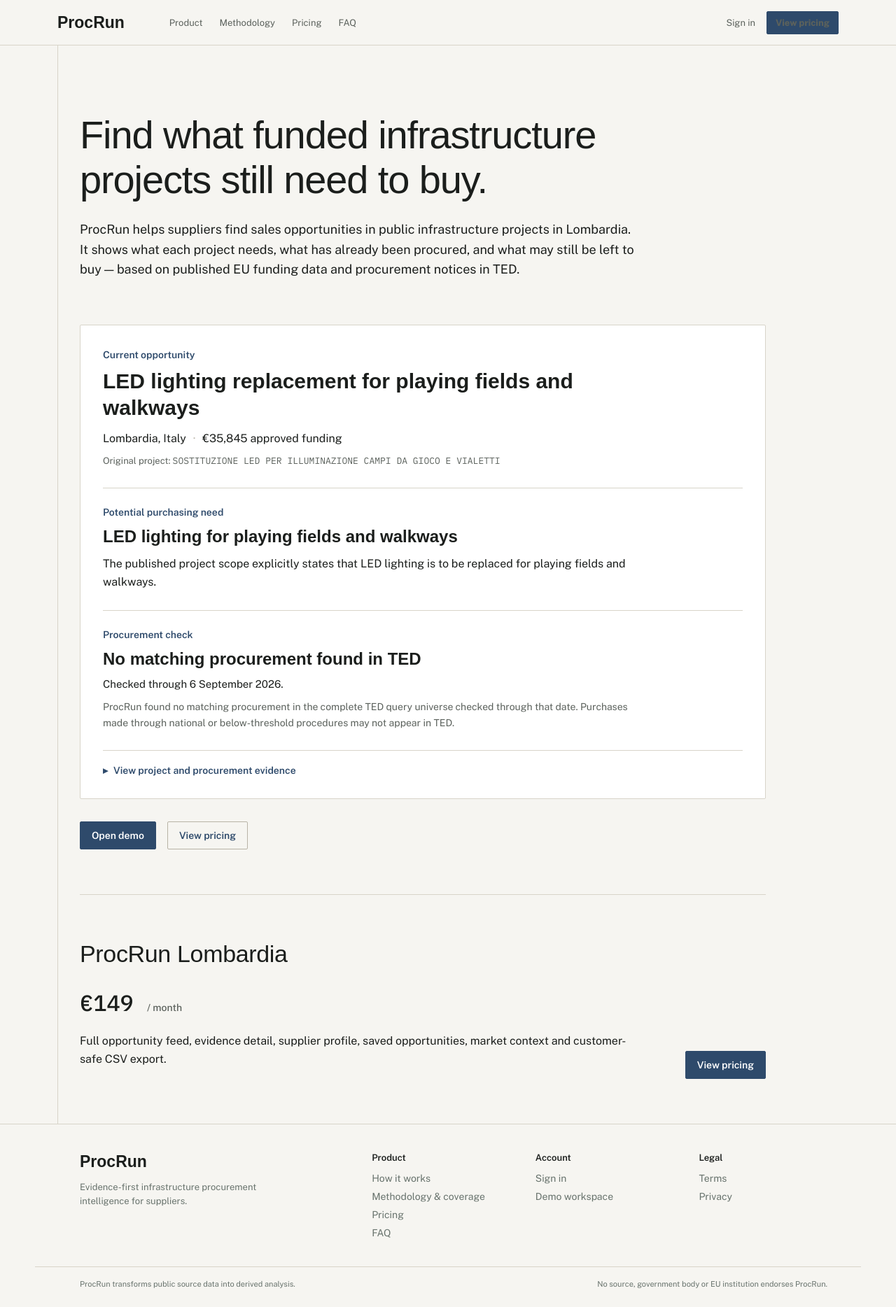
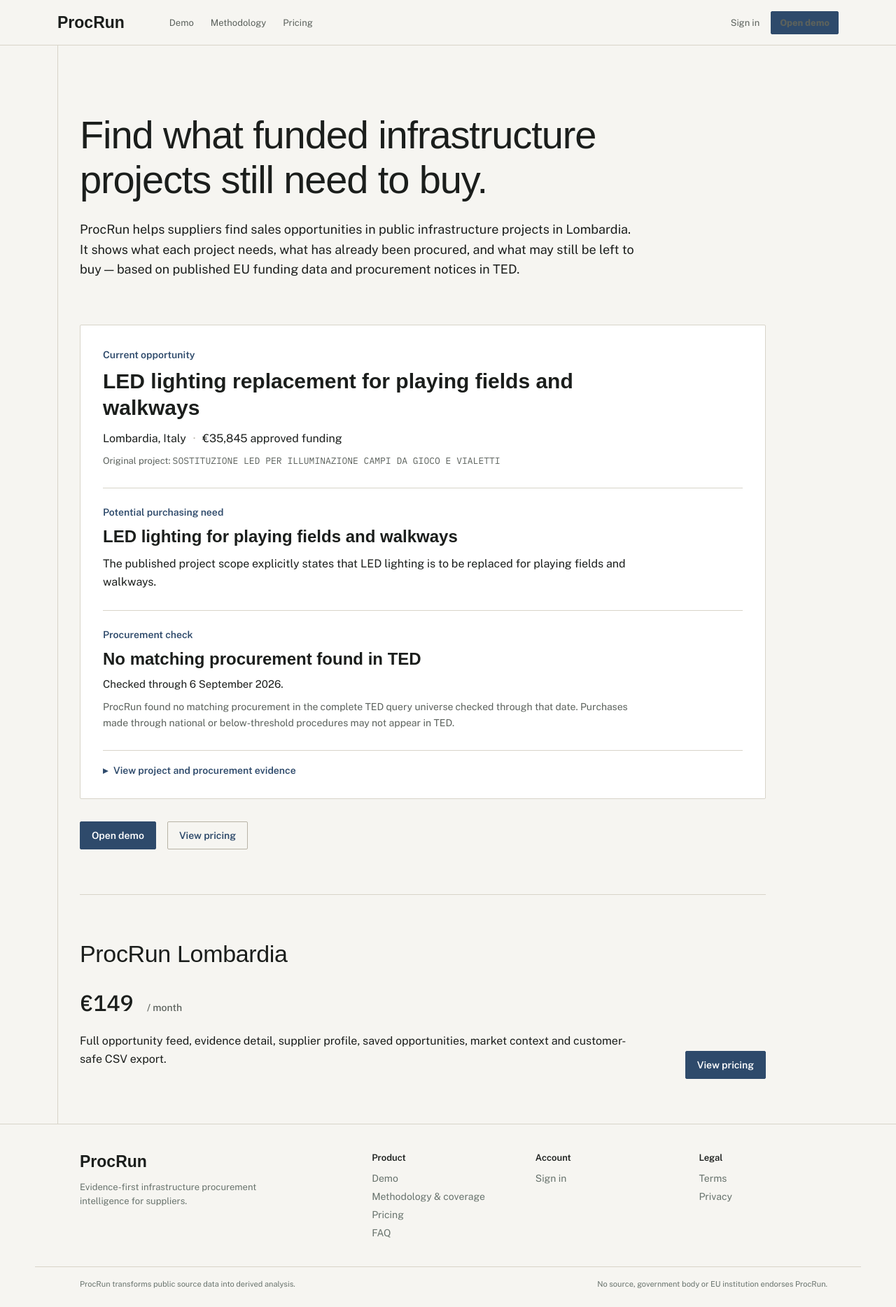
Before and after one commit to martibal/procrun, a Next.js app in the folder web/: page / in a window 1280 px wide. Shown: the whole page at 70% size. Built offline with nearby package versions, Linux system fonts and the light colour scheme; a web font is replaced by a local one.

Commit message:
Restore frozen public navigation

```diff
--- a/web/components/public-site.tsx
+++ b/web/components/public-site.tsx
@@ -1,10 +1,9 @@
 import Link from "next/link";
 
 const publicLinks = [
-  ["Product", "/product"],
+  ["Demo", "/app"],
   ["Methodology", "/methodology"],
   ["Pricing", "/pricing"],
-  ["FAQ", "/faq"],
 ] as const;
 
 export function PublicHeader() {
@@ -17,7 +16,7 @@
         </nav>
         <div className="public-nav-actions">
           <Link href="/login" className="text-link">Sign in</Link>
-          <Link href="/pricing" className="button compact">View pricing</Link>
+          <Link href="/app" className="button compact">Open demo</Link>
         </div>
       </div>
     </header>
@@ -34,7 +33,7 @@
         </div>
         <div>
           <div className="footer-label">Product</div>
-          <Link href="/product">How it works</Link>
+          <Link href="/app">Demo</Link>
           <Link href="/methodology">Methodology & coverage</Link>
           <Link href="/pricing">Pricing</Link>
           <Link href="/faq">FAQ</Link>
@@ -42,7 +41,6 @@
         <div>
           <div className="footer-label">Account</div>
           <Link href="/login">Sign in</Link>
-          <Link href="/app">Demo workspace</Link>
         </div>
         <div>
           <div className="footer-label">Legal</div>
```
